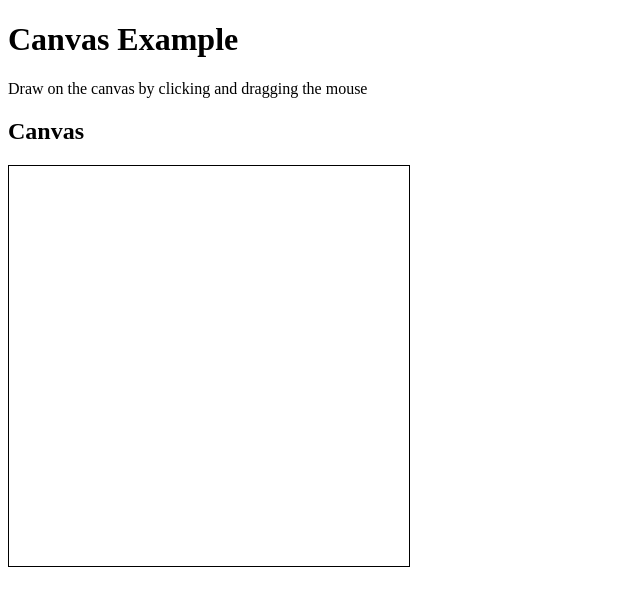
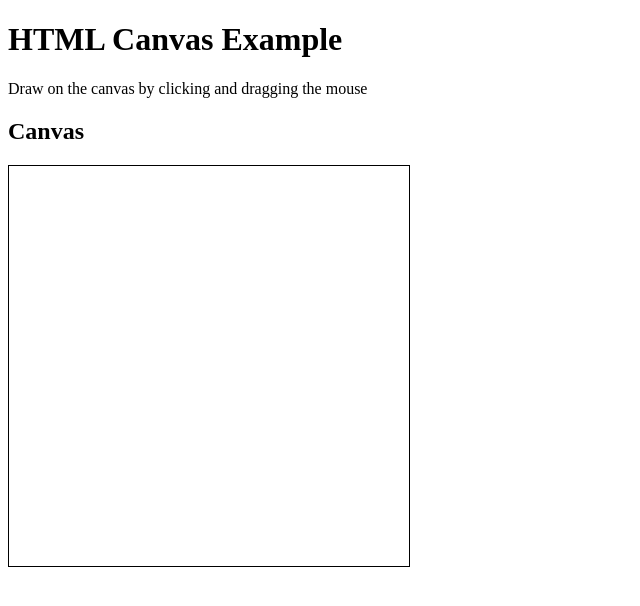
Before and after one commit to namratasgit/pipeline1, a plain HTML site: page index.html in a window 1280 px wide. Shown: the whole page, without its empty margins (0-640 px from the left). Drawn offline with Linux system fonts and the light colour scheme.

Commit message:
Update index.html

```diff
--- a/index.html
+++ b/index.html
@@ -10,7 +10,7 @@
 </head>
 <body>
 	<header>
-		<h1>Canvas Example</h1>
+		<h1>HTML Canvas Example</h1>
 		<p>Draw on the canvas by clicking and dragging the mouse</p>
 	</header>
 	<article>
```
